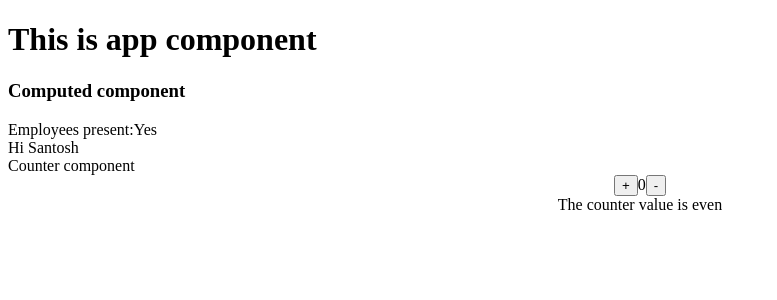
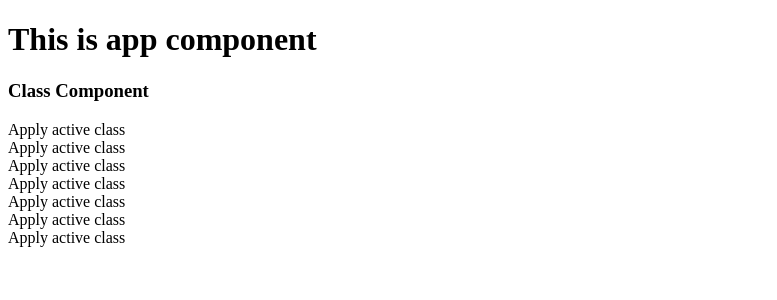
Before and after one commit to santoshkbrj/Vuejs_Tutorial, a Vue app in the folder vue-project/: page / in a window 1280 px wide. Shown: the top 300 px of the page, without its empty margins (0-777 px from the left). Built offline with nearby package versions, Linux system fonts and the light colour scheme.

Commit message:
class component binding

```diff
--- a/vue-project/src/App.vue
+++ b/vue-project/src/App.vue
@@ -1,13 +1,12 @@
 <script setup>
-import ComputedComponent from './components/ComputedComponent.vue';
-import Counter from './components/Counter.vue';
+import ClassComponent from "./components/ClassComponent.vue";
+
 
 </script>
 
 <template>
   <h1>This is app component</h1>
-  <computed-component/>
-  <counter/>
+  <class-component/>
 </template>
 
 <style scoped></style>
--- /dev/null
+++ b/vue-project/src/components/ClassComponent.vue
@@ -0,0 +1,35 @@
+<template>
+    <div>
+        <h3>Class Component</h3>
+        <div :class="{active:isActive}">Apply active class</div>
+        <div class="static" :class="{ active: isActive, 'text-danger': hasError}">Apply active class</div>
+        <div :class="classObject">Apply active class</div>
+        <div :class="classObj">Apply active class</div>
+        <div :class="[activeClass, errorClass]">Apply active class</div>
+        <div :class="[isActive ? activeClass : '', errorClass]">Apply active class</div>
+        <div :class="[{[activeClass]:isActive}, errorClass]">Apply active class</div>
+    </div>
+</template>
+<script setup>
+import { reactive,  ref, computed } from 'vue';
+
+  const isActive = ref(false);
+  const error = ref(null)
+  const hasError = ref(true);
+  const errorClass = ref('text-danger');
+  const activeClass = ref('active');
+
+  const classObject = reactive({
+    active: true,
+    'text-danger': false
+  })
+
+  const classObj = computed(()=>({
+    active:isActive.value && !error.value,
+    'text-danger':error.value && error.value.type === 'fatal'
+  }))
+
+</script>
+<style >
+
+</style>
```
